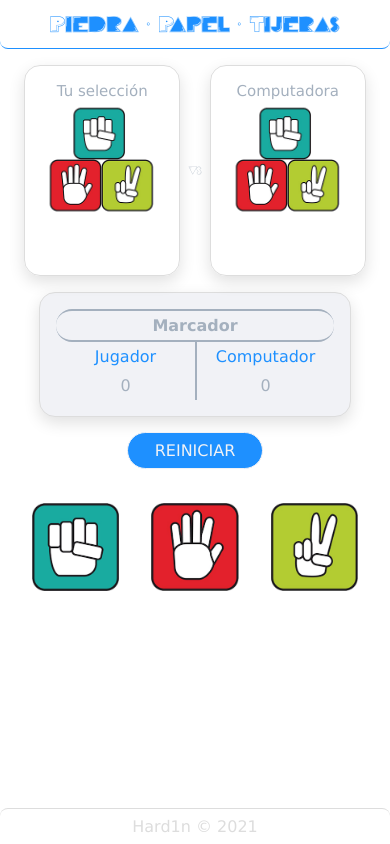
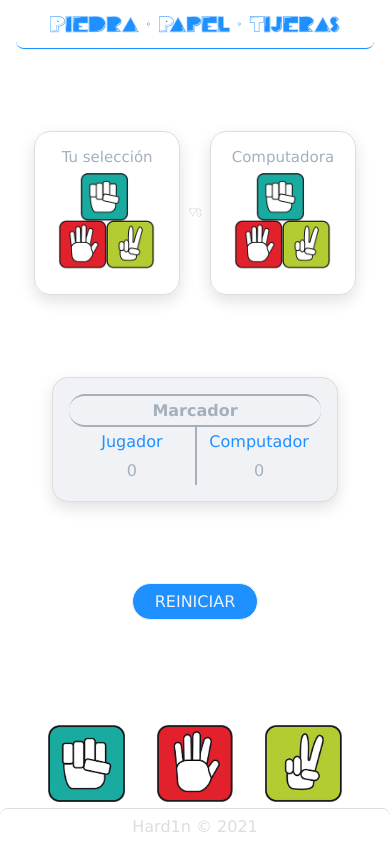
Before and after one commit to hard1n/Rock-Paper-Scissors, a plain HTML site: page index.html in a window 390 px wide. Drawn offline with Linux system fonts and the light colour scheme.

Commit message:
fix: Mobile layout improved

```diff
--- a/index.html
+++ b/index.html
@@ -1,11 +1,11 @@
 <!DOCTYPE html>
 <html lang="en">
   <head>
-    <meta charset="UTF-8">
-    <meta http-equiv="X-UA-Compatible" content="IE=edge">
-    <meta name="viewport" content="width=device-width, initial-scale=1.0">
+    <meta charset="UTF-8" />
+    <meta http-equiv="X-UA-Compatible" content="IE=edge" />
+    <meta name="viewport" content="width=device-width, initial-scale=1.0" />
     <title>Piedra, Papel o Tijeras</title>
-    <link rel="stylesheet" href="./style.css">
+    <link rel="stylesheet" href="./style.css" />
   </head>
   <body>
     <main class="container">
@@ -14,10 +14,26 @@
         <aside class="aside-player aside">
           <figure>
             <figcaption id="player-move">Tu selección</figcaption>
-                    <img class=" player-selection active" src="./images/icon_50x50.png" alt="">
-                    <img class="player-selection" src="./images/piedra-left.png" alt="">
-                    <img class="player-selection" src="./images/papel-left.png" alt="">
-                    <img class="player-selection" src="./images/tijeras-left.png" alt="">
+            <img
+              class="player-selection active"
+              src="./images/icon_50x50.png"
+              alt=""
+            />
+            <img
+              class="player-selection"
+              src="./images/piedra-left.png"
+              alt=""
+            />
+            <img
+              class="player-selection"
+              src="./images/papel-left.png"
+              alt=""
+            />
+            <img
+              class="player-selection"
+              src="./images/tijeras-left.png"
+              alt=""
+            />
           </figure>
         </aside>
         <div class="div-vs">
@@ -26,10 +42,14 @@
         <aside class="aside-pc aside">
           <figure>
             <figcaption id="pc-move">Computadora</figcaption>
-                    <img class="pc-selection active" src="./images/icon_50x50.png" alt="">
-                    <img class="pc-selection" src="./images/piedra-right.png" alt="">
-                    <img class="pc-selection" src="./images/papel-right.png" alt="">
-                    <img class="pc-selection" src="./images/tijeras-right.png" alt="">
+            <img
+              class="pc-selection active"
+              src="./images/icon_50x50.png"
+              alt=""
+            />
+            <img class="pc-selection" src="./images/piedra-right.png" alt="" />
+            <img class="pc-selection" src="./images/papel-right.png" alt="" />
+            <img class="pc-selection" src="./images/tijeras-right.png" alt="" />
           </figure>
         </aside>
       </section>
@@ -47,15 +67,15 @@
       </section>
       <!-- Obcciones de juego -->
       <button id="restart-btn">REINICIAR</button>
-        <section>
+      <section class="opts-sect">
         <button id="rock-btn" class="selection-btn">
-                <img src="./images/piedra.png" alt="">
+          <img src="./images/piedra.png" alt="" />
         </button>
         <button id="paper-btn" class="selection-btn">
-                <img src="./images/papel.png" alt="">
+          <img src="./images/papel.png" alt="" />
         </button>
         <button id="scissors-btn" class="selection-btn">
-                <img src="./images/tijeras.png" alt="">
+          <img src="./images/tijeras.png" alt="" />
         </button>
       </section>
     </main>
--- a/style.css
+++ b/style.css
@@ -14,10 +14,13 @@ body {
 }
 
 .container {
+  display: flex;
+  flex-direction: column;
+  justify-content: space-between;
   width: 100%;
-    height: inherit;
+  height: 100vh;
   background-color: #ffffff;
-    padding-top: 0 1rem 1rem;
+  padding: 0 1rem;
 }
 
 header {
@@ -27,7 +30,7 @@ header {
   font-family: PacFont;
   color: #1e90ff;
   text-align: center;
-    font-size: 1rem ;
+  font-size: 1rem;
 }
 
 section {
@@ -36,21 +39,32 @@ section {
   padding: 1rem;
 }
 
-.aside-player, .aside-pc {
-    height: 25vh;
+.aside-player,
+.aside-pc {
+  /* height: 25vh; */
   width: 45%;
+  /* max-width: 30% ; */
   border: 1px solid rgb(221, 221, 221);
   box-shadow: rgb(0 0 0 / 12%) 0px 6px 16px;
   border-radius: 1rem;
   margin: 0 0.5rem;
   padding: 1rem;
   text-align: center;
-    display: grid;
+  display: flex;
   justify-content: center;
 }
 
-aside img {
-    max-width: 100%;
+aside figure {
+  display: flex;
+  flex-direction: column;
+  height: auto;
+  width: 100%;
+}
+
+figure img {
+  height: 100%;
+  width: auto;
+  object-fit: contain;
 }
 
 .div-vs {
@@ -67,7 +81,8 @@ figcaption {
   padding: 0;
 }
 
-.player-selection, .pc-selection{
+.player-selection,
+.pc-selection {
   display: none;
 }
 
@@ -108,12 +123,12 @@ figcaption {
   border-left: 2px solid #a4b0be;
 }
 
-#score-player, #score-pc {
+#score-player,
+#score-pc {
   color: #a4b0be;
 }
 
-
-.selection-btn img{
+.selection-btn img {
   width: 100%;
 }
 
@@ -129,7 +144,7 @@ figcaption {
 #restart-btn {
   width: 35%;
   border-radius: 5rem;
-    border: 1px solid ;
+  border: 1px solid;
   background-color: #1e90ff;
   outline: none;
   display: flex;
@@ -157,8 +172,16 @@ figcaption {
   bottom: 0;
 }
 
-@media (min-width: 768px){
+.opts-sect {
+  /* position: fixed;
+  bottom: 1.5rem;
+  left: 0; */
+  /* inset: 0 5rem; */
+  /* width: 100%; */
+}
 
+/* Tablet breakpoint */
+@media (min-width: 768px) {
   body {
     background-color: #1e90ff;
     font-family: Verdana, Geneva, Tahoma, sans-serif;
@@ -181,7 +204,8 @@ figcaption {
     padding: 0.5rem;
   }
 
-    .aside-player, .aside-pc {
+  .aside-player,
+  .aside-pc {
     height: 35vh;
     margin: 0 1rem;
     padding: 1rem;
@@ -217,7 +241,7 @@ figcaption {
     display: inline-block;
   }
 
-    .selection-btn:hover{
+  .selection-btn:hover {
     opacity: 80%;
     height: 20vh;
   }
@@ -260,22 +284,17 @@ figcaption {
   }
 
   figure img {
-        width: 85%;
+    /* width: 85%;
     margin: 0 auto;
-        padding: 0.5rem;
+    padding: 0.5rem; */
   }
 
-    .aside-player, .aside-pc {
+  .aside-player,
+  .aside-pc {
     height: 35vh;
     margin: 1rem;
     padding: 2rem;
   }
-
-    /* aside img{
-        width: inherit;
-        height: inherit;
-        object-fit: scale-down;
-    } */
 
   .score-chart {
     width: 50%;
@@ -287,8 +306,9 @@ figcaption {
     margin: 0 1rem;
   }
 }
-@media (min-width: 1200px){
-    .aside-player, .aside-pc {
+@media (min-width: 1200px) {
+  .aside-player,
+  .aside-pc {
     padding: 0.5rem 2rem;
     width: 25%;
   }
```
Lines whose indentation alone changed are shown as unchanged.
